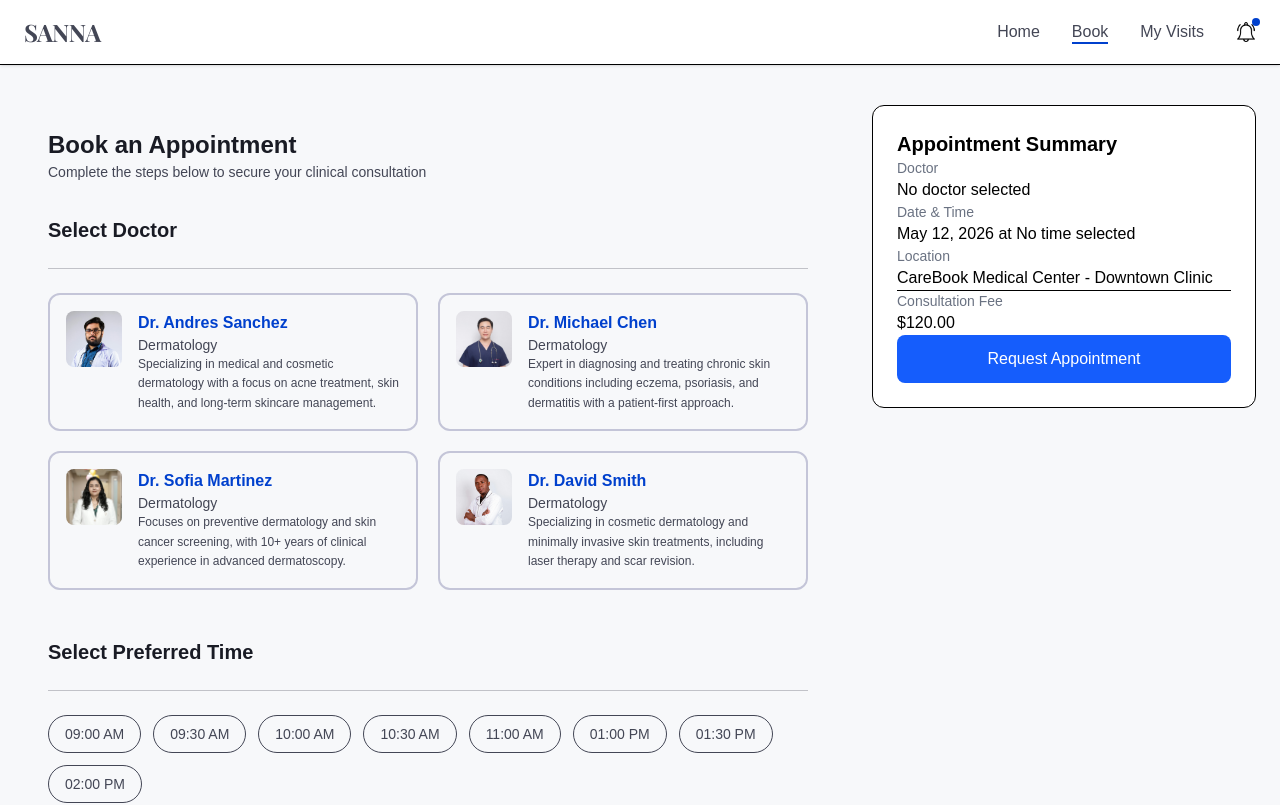
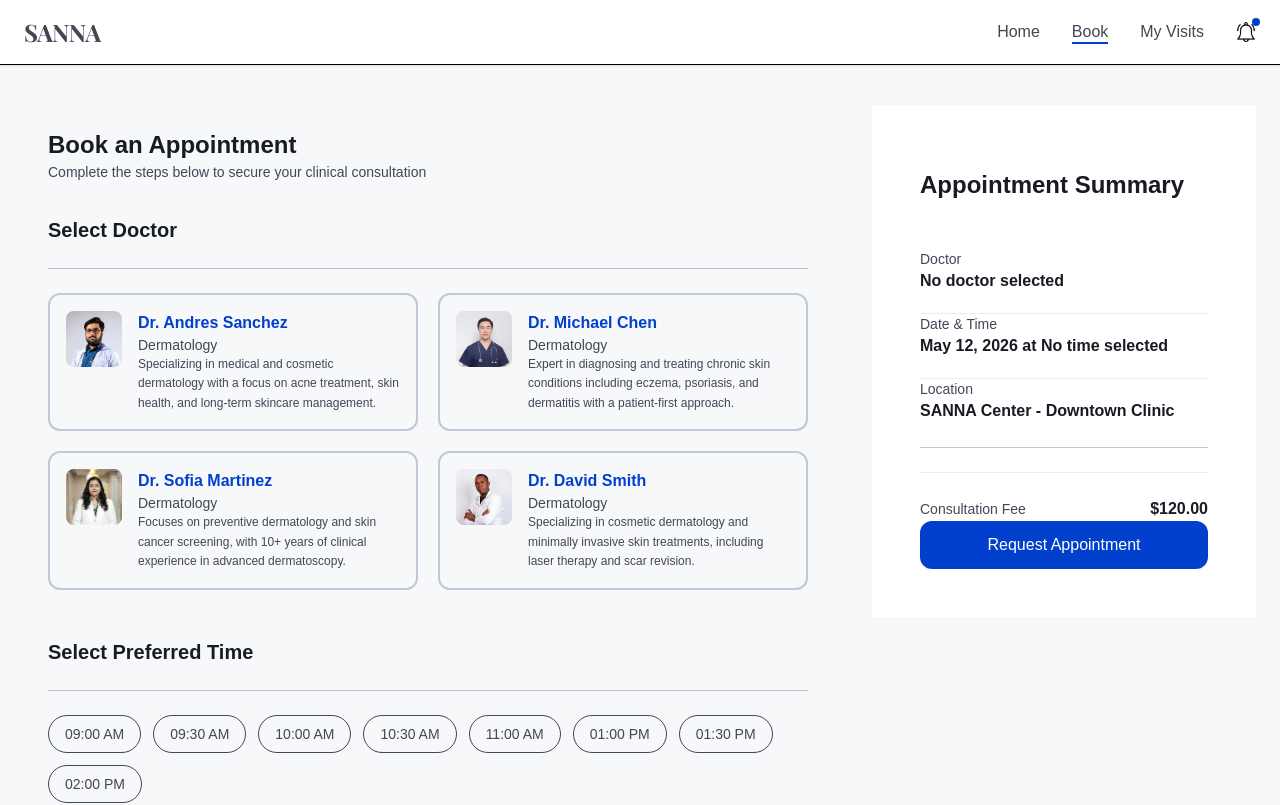
Before and after one commit to andres-sr96/appointment-booking, a Next.js app: page / in a window 1280 px wide. Shown: the top 805 px of the page. Built offline with nearby package versions, Linux system fonts and the light colour scheme.

Commit message:
AppointmentSummary.tsx UI complete

```diff
--- a/components/booking/AppointmentSummary.tsx
+++ b/components/booking/AppointmentSummary.tsx
@@ -12,44 +12,59 @@ export default function AppointmentSummary({
   selectedTime,
 }: Props) {
   return (
-    <div className="space-y-6 border rounded-xl p-6 bg-white">
-      <h2 className="text-xl font-semibold">Appointment Summary</h2>
-      {/* Doctor Selected */}
-      <div>
-        <p className="text-sm text-gray-500">Doctor</p>
-        <p className="font-medium">
+    <div className="w-full px-6 py-6 space-y-8">
+      {/* HEADER */}
+      <div className="space-y-4 pb-8" style={{ margin: "1rem 0" }}>
+        <h2 className="text-2xl font-semibold text-[#191B24]">
+          Appointment Summary
+        </h2>
+      </div>
+
+      {/* CONTENT */}
+      <div className="space-y-6">
+        {/* Doctor */}
+        <div className="pb-5 border-b border-[#434655]/10">
+          <p className="text-sm text-[#434655] mb-1">Doctor</p>
+          <p className="font-bold text-[#191B24]">
             {selectedDoctor?.name ?? "No doctor selected"}
           </p>
         </div>
 
-      {/* Time Selected */}
-      <div>
-        <p className="text-sm text-gray-500">Date & Time</p>
-        <p className="font-medium">
+        {/* Time */}
+        <div className="pb-5 border-b border-[#434655]/10">
+          <p className="text-sm text-[#434655] mb-1">Date & Time</p>
+          <p className="font-bold text-[#191B24]">
             May 12, 2026 at {selectedTime ?? "No time selected"}
           </p>
         </div>
 
         {/* Location */}
         <div>
-        <p className="text-sm text-gray-500">Location</p>
-        <p className="font-medium">CareBook Medical Center - Downtown Clinic</p>
+          <p className="text-sm text-[#434655] mb-1">Location</p>
+          <p className="font-bold text-[#191B24]">
+            SANNA Center - Downtown Clinic
+          </p>
+        </div>
+      </div>
+      <hr
+        className="border-t border-[#434655]/30"
+        style={{ margin: "1.5rem 0" }}
+      />
+
+      {/* FOOTER */}
+      <div className=" pt-6 border-t border-[#434655]/10">
+        <div className="flex justify-between items-center mb-8">
+          <p className="text-sm text-[#434655]">Consultation Fee</p>
+          <p className="font-semibold text-[#191B24]">$120.00</p>
         </div>
 
-      <hr />
-      {/* Fee */}
-      <div>
-        <p className="text-sm text-gray-500">Consultation Fee</p>
-        <p className="font-medium">$120.00</p>
-      </div>
-
-      {/* Submit */}
         <button
           type="submit"
-        className="w-full bg-blue-600 text-white py-3 rounded-lg font-medium hover:bg-blue-700 transition"
+          className="w-full bg-[#0040CD] text-white py-3 rounded-xl font-medium hover:bg-[#0033A0] transition"
         >
           Request Appointment
         </button>
       </div>
+    </div>
   );
 }
--- a/components/booking/PatientBooking.tsx
+++ b/components/booking/PatientBooking.tsx
@@ -10,13 +10,9 @@ import { addAppointment } from "@/store/appointmentStore";
 import PatientNavbar from "./patientNavbar";
 
 export default function PatientBooking() {
-  // Doctor
   const [selectedDoctor, setSelectedDoctor] = useState<Doctor | null>(null);
-
-  // Time
   const [selectedTime, setSelectedTime] = useState<string | null>(null);
 
-  // Form
   const [firstName, setFirstName] = useState("");
   const [lastName, setLastName] = useState("");
   const [email, setEmail] = useState("");
@@ -24,13 +20,11 @@ export default function PatientBooking() {
   const [preferredContact, setPreferredContact] = useState("");
   const [reason, setReason] = useState("");
 
-  // UI states
   const [isSubmitted, setIsSubmitted] = useState(false);
   const [error, setError] = useState<string | null>(null);
 
   const handleSubmit = (e: React.FormEvent) => {
     e.preventDefault();
-
     setError(null);
 
     if (
@@ -61,14 +55,10 @@ export default function PatientBooking() {
 
     setIsSubmitted(true);
 
-    setTimeout(() => {
-      setIsSubmitted(false);
-    }, 4000);
+    setTimeout(() => setIsSubmitted(false), 4000);
 
-    // Reset form
     setSelectedDoctor(null);
     setSelectedTime(null);
-
     setFirstName("");
     setLastName("");
     setEmail("");
@@ -84,9 +74,9 @@ export default function PatientBooking() {
       <form onSubmit={handleSubmit} className="w-full py-10 bg-[#F7F8FA]">
         <div className="max-w-[1400px] mx-auto px-6">
 
-        <div className="grid grid-cols-1 lg:grid-cols-12 gap-10">
+          <div className="grid grid-cols-1 lg:grid-cols-12 gap-10 items-start">
 
-          {/* LEFT COLUMN (8/12) */}
+            {/* LEFT COLUMN */}
             <div className="lg:col-span-8 space-y-10">
               <DoctorSelection
                 selectedDoctor={selectedDoctor}
@@ -114,18 +104,19 @@ export default function PatientBooking() {
               />
             </div>
 
-          {/* RIGHT COLUMN (4/12) */}
+            {/* RIGHT COLUMN */}
             <div className="lg:col-span-4">
-            <div className="sticky top-24 space-y-6">
+              <div className="sticky top-24 bg-white p-6">
+
                 <AppointmentSummary
                   selectedDoctor={selectedDoctor}
                   selectedTime={selectedTime}
                 />
 
+                <div className="mt-6">
                   {isSubmitted && (
                     <div className="p-4 bg-green-50 border border-green-200 text-green-700 rounded-lg">
-                  Thank you for booking your appointment. A confirmation email
-                  will be sent 7 days before your scheduled appointment.
+                      Thank you for booking your appointment. A confirmation email will be sent 7 days before your scheduled appointment.
                     </div>
                   )}
 
@@ -135,6 +126,8 @@ export default function PatientBooking() {
                     </div>
                   )}
                 </div>
+
+              </div>
             </div>
 
           </div>
```
Lines whose indentation alone changed are shown as unchanged.
